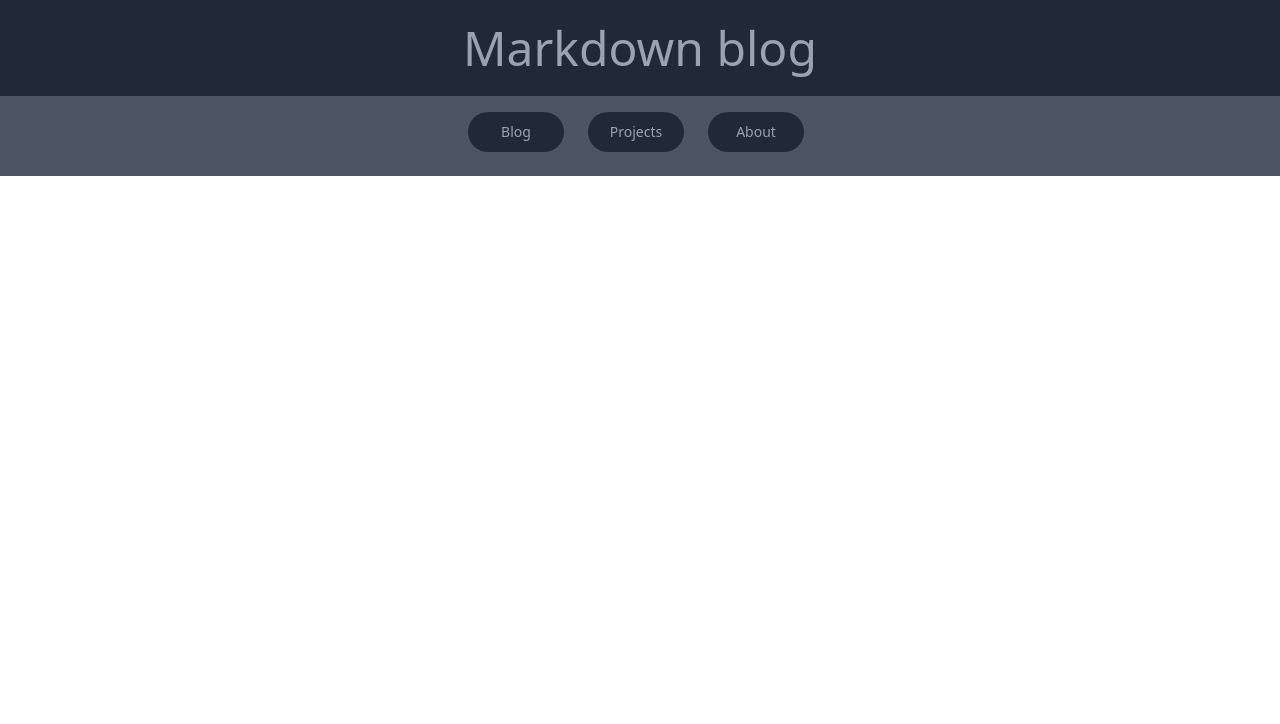
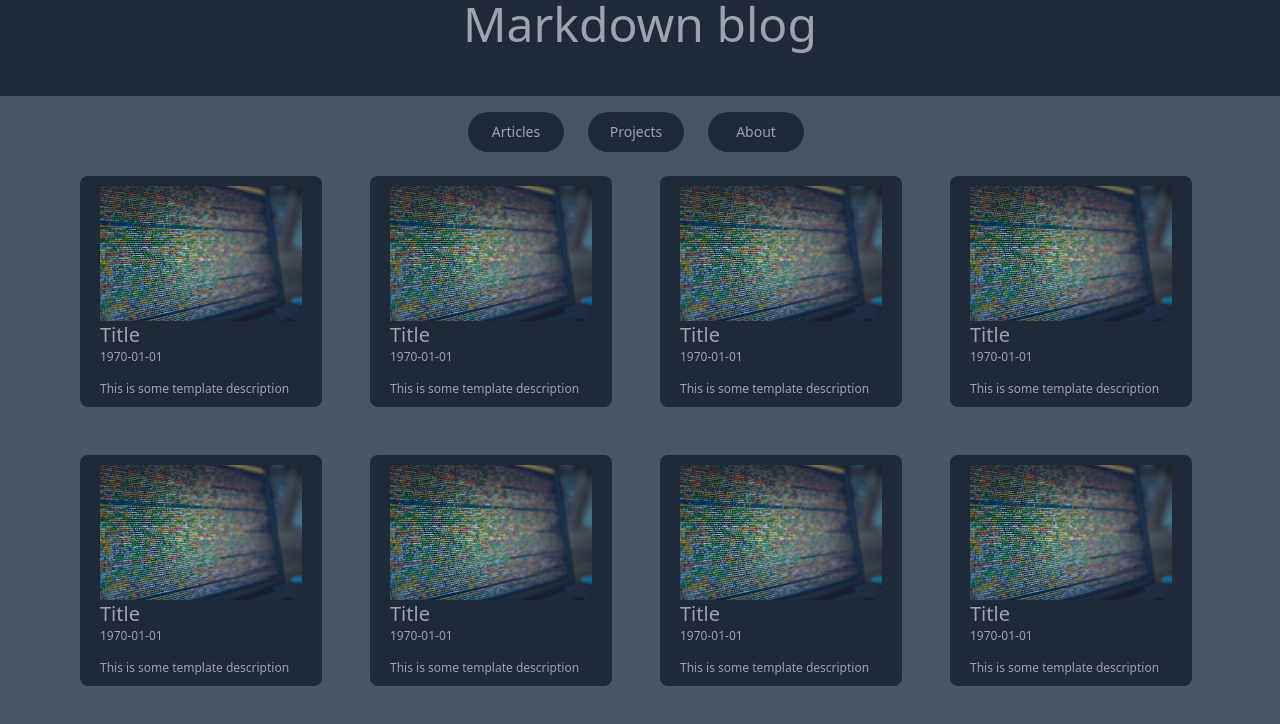
Before and after one commit to Ferozaffs/markdown-blog-sveltekit-actix, a SvelteKit app in the folder frontend/: page / in a window 1280 px wide. Shown: the top 724 px of the page. Built offline with nearby package versions, Linux system fonts and the light colour scheme.

Commit message:
added view for articles

```diff
--- /dev/null
+++ b/frontend/src/lib/ArticleSnippet.svelte
@@ -0,0 +1,16 @@
+<script>
+    export let title = 'Title';
+    export let date = '1970-01-01';
+    export let description = 'This is some template description'
+    export let image = '/images/testImage.jpg';
+    export let imageAlt ='ImageDescription';
+
+</script>
+
+<div class="text-xs h-fit w-fit text-gray-400 bg-gray-800 hover:bg-gray-900 font-medium rounded-lg px-5 py-2.5 mr-2 mb-2 dark:bg-gray-800 dark:hover:bg-gray-700">
+    <img src={image} alt={imageAlt} class="w-fit"/>
+    <p class="text-xl">{title}</p>
+    <p class="text-xs">{date}</p>
+    <br>
+    <p class="text-xs">{description}</p>
+</div>
--- /dev/null
+++ b/frontend/src/lib/ArticlesListView.svelte
@@ -0,0 +1,14 @@
+<script>
+      import ArticleSnippet from '$lib/ArticleSnippet.svelte';
+</script>
+
+<div class="w-full px-20 grid content-center gap-10 grid-cols-2 s:grid-cols-1 xl:grid-cols-4">
+    <ArticleSnippet/>
+    <ArticleSnippet/>
+    <ArticleSnippet/>
+    <ArticleSnippet/>
+    <ArticleSnippet/>
+    <ArticleSnippet/>
+    <ArticleSnippet/>
+    <ArticleSnippet/>
+</div>
--- a/frontend/src/lib/Button.svelte
+++ b/frontend/src/lib/Button.svelte
@@ -1,5 +1,7 @@
 <script>
 	export let text = 'Button';
+	export let callback = () => {}
+
 </script>
 
-<button class="min-w-24 text-gray-400 bg-gray-800 hover:bg-gray-900 font-medium rounded-full text-sm px-5 py-2.5 mr-2 mb-2 dark:bg-gray-800 dark:hover:bg-gray-700">{text}</button>
+<button on:click={callback} class="min-w-24 text-gray-400 bg-gray-800 hover:bg-gray-900 font-medium rounded-full text-sm px-5 py-2.5 mr-2 mb-2 dark:bg-gray-800 dark:hover:bg-gray-700">{text}</button>
--- a/frontend/src/lib/ButtonRow.svelte
+++ b/frontend/src/lib/ButtonRow.svelte
@@ -1,12 +1,13 @@
 <script>
     import Button from '$lib/Button.svelte';
-	export let buttons = ['Button 1', 'Button 2', 'Button 3'];
+	export let buttonNames = ['Button 1', 'Button 2'];
+    export let buttonCallbacks = [() => {}, () => {}]
 </script>
 
 <ul class="p-4 whitespace-nowrap no-scrollbar overflow-x-auto overflow-y-hidden">
-    {#each buttons as buttonText}
+    {#each buttonNames as buttonText, index}
         <li class="px-2 min-w-24 w-fit inline-block">
-            <Button text={buttonText}/>
+            <Button text={buttonText} callback={buttonCallbacks[index]}/>
         </li>
     {/each}
 </ul>
--- a/frontend/src/routes/+page.svelte
+++ b/frontend/src/routes/+page.svelte
@@ -1,11 +1,41 @@
 <script>
 	import ButtonRow from '$lib/ButtonRow.svelte';
+    import ArticlesListView from '$lib/ArticlesListView.svelte';
+
+    const ContentArea = {
+        Articles: "articles",
+        Projects: "projects",
+        About: "about"
+    }
+
+    let currentContent = ContentArea.Articles;
+    function showArticles(){
+        currentContent = ContentArea.Articles;
+    }
+    function showProjects(){
+        currentContent = ContentArea.Projects;
+    }
+    function showAbout(){
+        currentContent = ContentArea.About;
+    }
 </script>
 
-<div class="flex h-24 justify-center items-center bg-gray-800">
-    <p class="text-5xl text-gray-400">Markdown blog</p>
+<div class="flex h-screen flex-col">
+    <div class="flex justify-center items-center bg-gray-800">
+        <p class="h-24 text-5xl text-gray-400">Markdown blog</p>
+    </div>
+
+    <div class="flex h-fit justify-center bg-gray-600">
+        <ButtonRow buttonNames={['Articles', 'Projects', 'About']} buttonCallbacks={[showArticles, showProjects, showAbout]} />
+    </div>
+
+    <div class="flex-1 bg-gray-600">
+        {#if currentContent === ContentArea.Articles}
+            <ArticlesListView/>
+        {:else if currentContent === ContentArea.Projects}
+            <p>B</p>
+        {:else}
+            <p>C</p>
+        {/if}
+    </div>
 </div>
-
-<div class="flex h-fit justify-center bg-gray-600">
-    <ButtonRow buttons={['Blog', 'Projects', 'About']} />
-</div>
```
Also changed, not shown: frontend/static/images/testImage.jpg (added).
